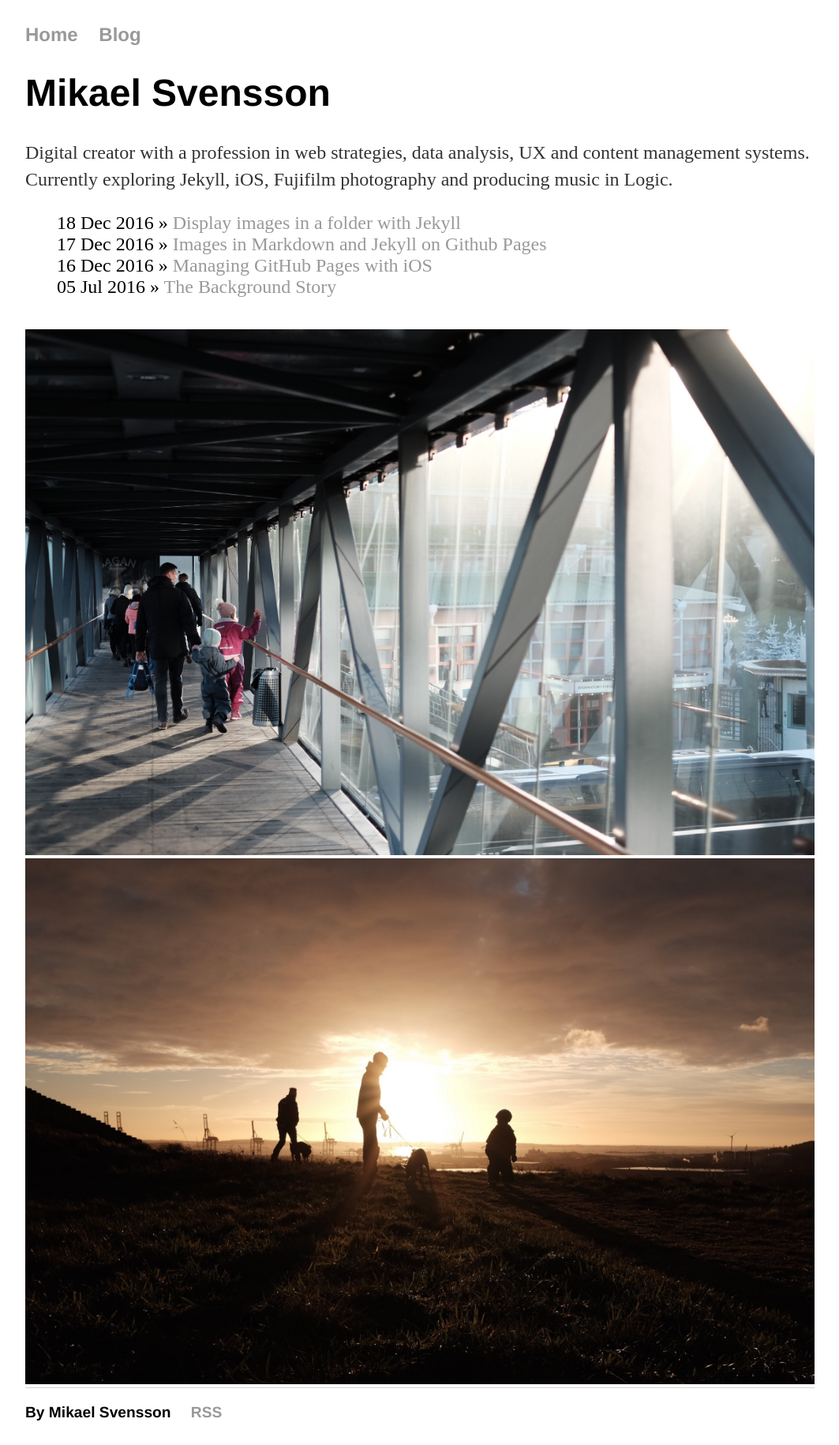
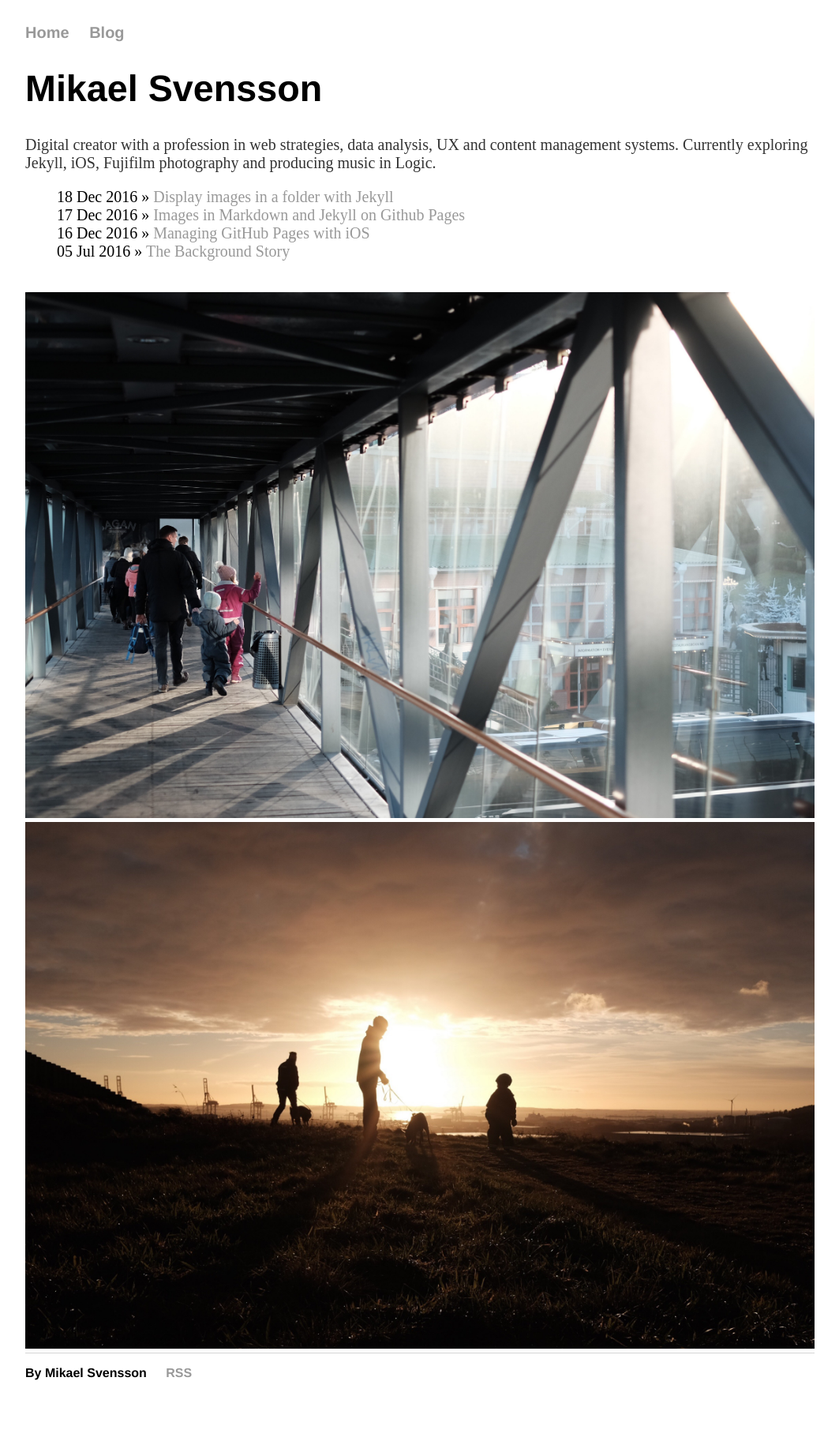
Before and after one commit to mikaelsjovind/mikeysvensson.github.io, a Jekyll site: the page built from index.html, in a window 1280 px wide. Shown: the whole page at 79% size, without its empty margins (108-1171 px from the left). Built offline with Jekyll 4.4.1, drawn with Linux system fonts in a browser that asks for light colours; after the commit the page ends 1778 px from its top, so only the background shows below that.

Commit message:
Typography update
https://zellwk.com/blog/responsive-typography/

```diff
--- a/css/main.css
+++ b/css/main.css
@@ -1,3 +1,41 @@
+html {
+	font-size: 16px;
+	@media (min-width: 800px) {
+		font-size: 18px;
+	}
+
+	@media (min-width: 1200px) {
+		font-size:20px;
+	}
+}
+
+h1 {
+    font-family:'Helvetica', 'Arial', 'Sans-Serif';
+	font-size: 3.129em;
+	line-height: 1.2;
+
+	@media (min-width: 1200px) {
+		font-size: 2.3353em;
+		line-height: 1.2;
+	}
+}
+
+h2 {
+    font-family:'Helvetica', 'Arial', 'Sans-Serif';
+	font-size: 2.2253em;
+	@media (min-width: 1200px) {
+		font-size: 1.769em;
+	}
+}
+
+h3 {
+    font-family:'Helvetica', 'Arial', 'Sans-Serif';
+	font-size: 1.769em;
+	@media (min-width: 1200px) {
+		font-size: 1.33em;
+	}
+}
+
 body {
     margin: 30px auto;
     width: 90%;
@@ -20,13 +58,10 @@
 a:hover {
     text-decoration: underline;
 }
-h1 {
-    font-size: 3em;
-    font-family:'Helvetica', 'Arial', 'Sans-Serif';
-}
+
 p {
-    font-size: 1.5em;
-    line-height: 1.4em;
+/** font-size: 1.5em;
+    line-height: 1.4em; **/
     color: #333;
 }
 footer {
@@ -35,12 +70,12 @@
 }
 
 ul, ol {
-	font-size: 1.5em;
+/**	font-size: 1.5em; **/
 }
 
 ul.posts {
     margin: 20px auto 40px;
-    font-size: 1.5em;
+/**    font-size: 1.5em; **/
 }
 
 ul.posts li {
```
